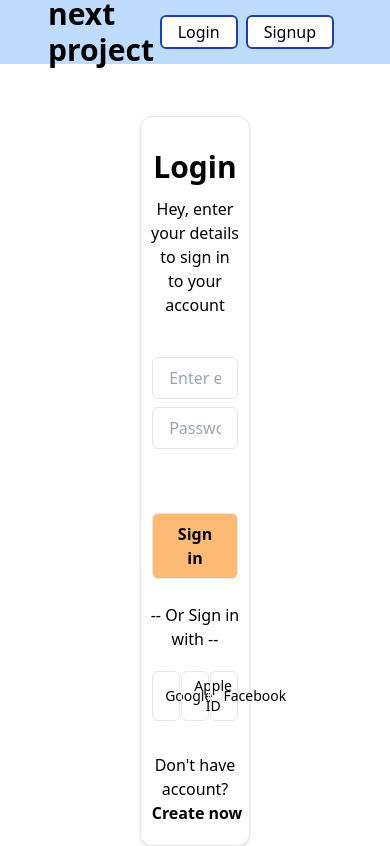
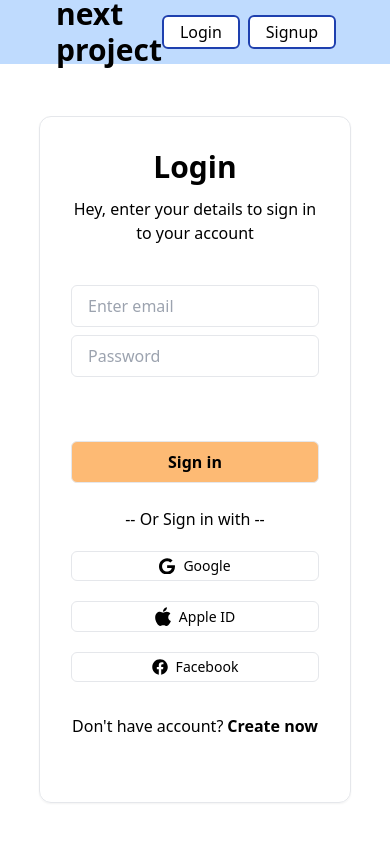
Before and after one commit to velja11/NextProject, a Next.js app: page /login in a window 390 px wide. Built offline with nearby package versions, Linux system fonts and the light colour scheme.

Commit message:
Adding responsive

```diff
--- a/components/navbar.tsx
+++ b/components/navbar.tsx
@@ -12,7 +12,9 @@ const Navbar:React.FC<{children:React.ReactNode}> = (props) => {
             <li className='ml-6'>Page 3</li>
           </ul>
         </nav> */}
+        <div className="ml-6">
         <Link href="/"><h1 className='logo'>Next project</h1></Link>
+        </div>
         <main className='mr-6'>
           <div>
             <Link href="/login"><a className='bg-white rounded-md pl-4 pt-1 pb-1 pr-4 border-2 border-blue-800 hover:bg-blue-400 hover:text-white transition easy-in duration-500'>Login</a></Link>
--- a/pages/login.tsx
+++ b/pages/login.tsx
@@ -22,34 +22,34 @@ const Login = () => {
     return (
     <div className="text-center mt-10 flex justify-center items-center">
 
-        <form className="mt-3 flex flex-col justify-start items-center bg-wheat-400 border border-gray w-[28%] h-3/4 rounded-xl shadow-sm shadow-gray-300" onSubmit={submitHandler}>
+        <form className="form bg-wheat-400 border-gray shadow-gray-300" onSubmit={submitHandler}>
             <h1 className="mt-8 font-bold text-3xl">Login</h1>
             <p className="mt-3 text-md non-italic">Hey, enter your details to sign in<br /> to your account</p>
 
-            <input placeholder="Enter email" className="border px-4 py-2 box-border rounded-md mt-10 w-4/5"></input>
-            <input placeholder="Password" className="border border-gray px-4 py-2 mt-2 box-border rounded-md w-4/5"></input>
+            <input placeholder="Enter email" className="input mt-10"></input>
+            <input placeholder="Password" className="input mt-2"></input>
 
 
             <button className="border border-gray bg-orange-300 px-4 py-2 font-bold box-border rounded-md mt-16 w-4/5">Sign in</button>
 
             <p className="mt-6">-- Or Sign in with --</p>
 
-            <div className="flex flex-row justify-between mt-5 mb-8 w-4/5">
-                <button className="buttonLogo border-gray w-[32%]">
+            <div className="grid mobile:grid-cols-1 tablet:grid-cols-2 desktop:grid-cols-3 gap-5 mt-5 mb-8 w-4/5">
+                <button className="buttonLogo border-gray w-full">
                 {img1}
-                <span className="text-sm mr-3">Google</span>
+                <span className="text-sm ml-2">Google</span>
                </button>
-                <button className="buttonLogo w-[32%] border-gray">
+                <button className="buttonLogo w-full border-gray">
                 {img2}
-                <span className="text-sm mr-2">Apple ID</span>
+                <span className="text-sm ml-2">Apple ID</span>
                 </button>
-                <button className="buttonLogo border-gray w-[32%] flex ">
+                <button className="buttonLogo border-gray w-full">
                 {img3}
-                <span className="text-sm">Facebook</span>
+                <span className="text-sm ml-2">Facebook</span>
                 </button>
             </div>
 
-            <p className="mb-5">Don't have account?<Link href="/signup"><span className="ml-1 font-bold cursor-pointer hover:underline">Create now</span></Link> </p>
+            <p className="mb-16">Don't have account?<Link href="/signup"><span className="ml-1 font-bold cursor-pointer hover:underline">Create now</span></Link> </p>
 
 
 
--- a/styles/globals.css
+++ b/styles/globals.css
@@ -4,9 +4,17 @@
 
 
 .logo{
-    @apply ml-4 font-bold lowercase text-3xl md:uppercase cursor-pointer hover:text-white;
+    @apply font-bold lowercase text-3xl md:uppercase cursor-pointer hover:text-white;
 }
 
 .buttonLogo{
-    @apply border px-3 py-1 rounded-md flex justify-between items-center;
+    @apply border px-3 py-1 rounded-md flex justify-center items-center;
 }
+
+.form{
+   @apply mt-3 flex flex-col justify-start items-center border mobile:w-[80%] tablet:w-[50%] laptop:w-[28%] h-full rounded-xl shadow-sm;
+}
+
+.input{
+   @apply border px-4 py-2 box-border rounded-md w-4/5;
+}
--- a/tailwind.config.js
+++ b/tailwind.config.js
@@ -6,6 +6,14 @@ module.exports = {
   theme: {
     extend: {
       screens:{
+        'mobile':'300px',
+
+        'tablet':'600px',
+
+        'laptop':'1060px',
+
+        'desktop':'1600px',
+
         'sm': '640px',
 
 
```
